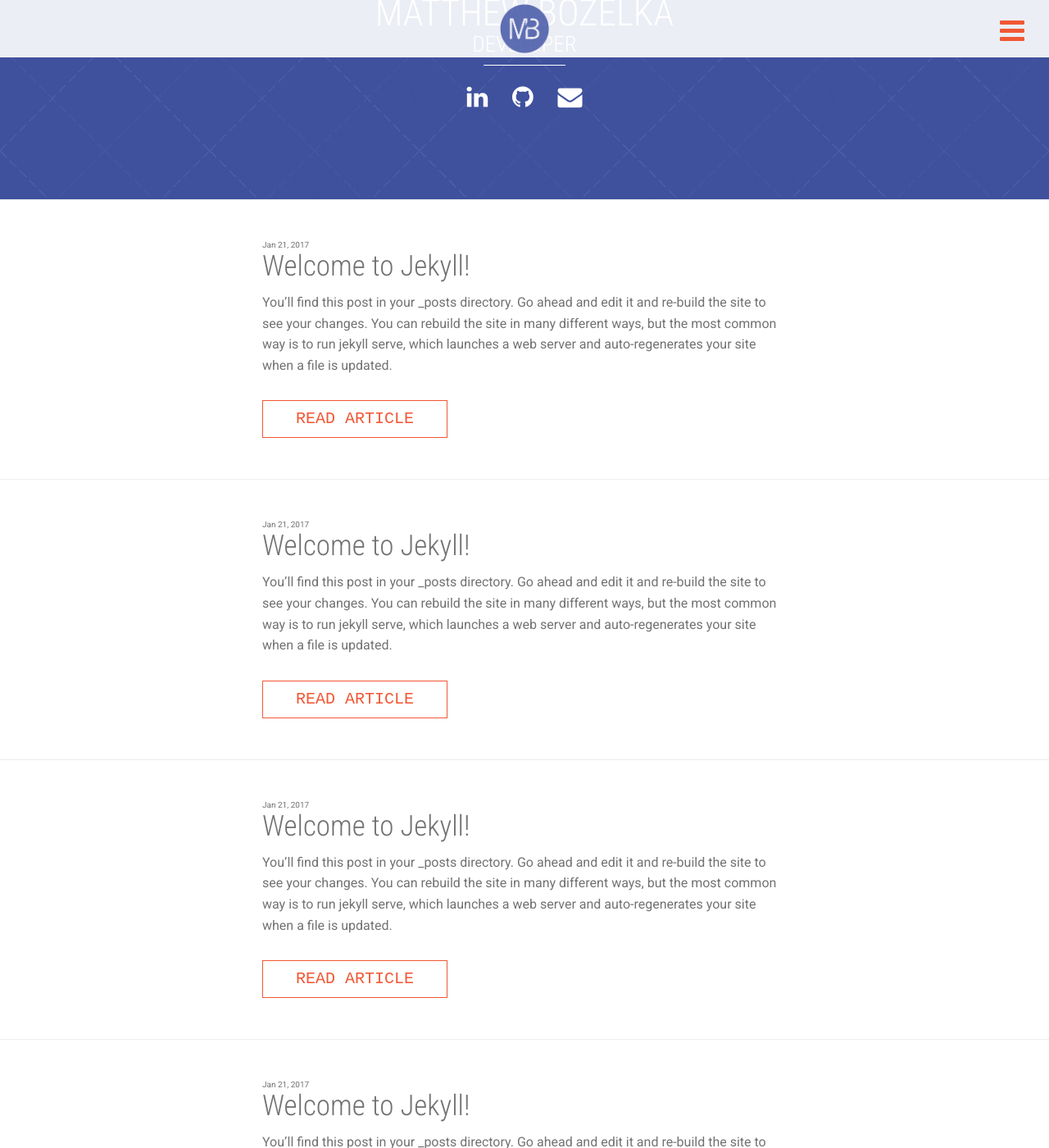
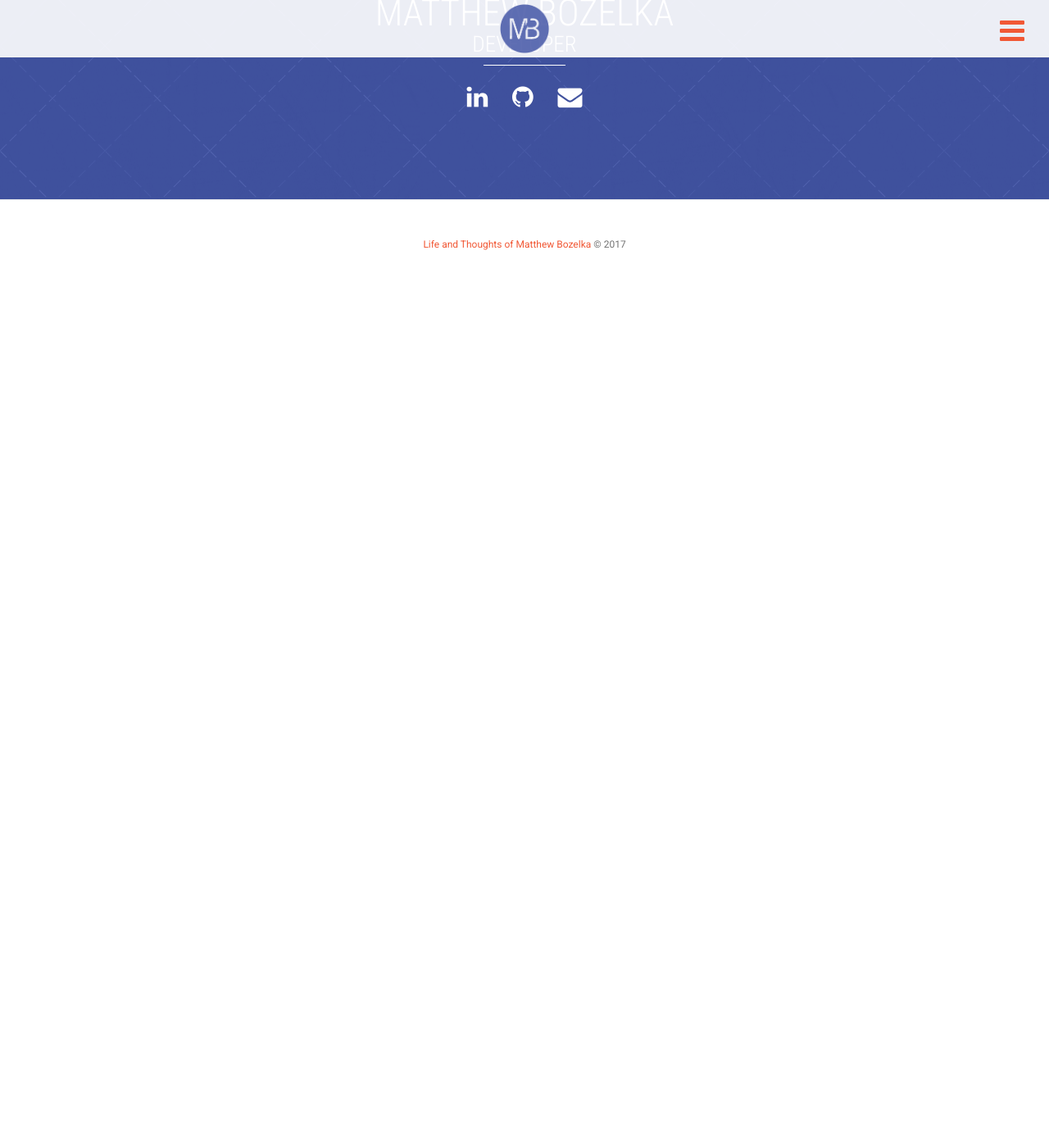
Before and after one commit to mbozelka/mbozelka.github.io, a Jekyll site: the page built from index.html, in a window 1280 px wide and 1400 px high, scrolled down 270 px. Shown: the whole window at 82% size. Built offline with Jekyll 4.4.1, drawn with Linux system fonts in a browser that asks for light colours; nearby versions of some CDN libraries; the list of posts is cut into pages by our own code; after the commit the page ends 900 px from its top, so only the background shows below that; some of the changed text lies outside the part shown.

Commit message:
Clean Up: Removing test files
Removing files used specifically for testing the look and functionality of the blog. Specifially removed test blog pages.

```diff
--- a/_posts/2017-01-20-post-1.markdown
+++ b/_posts/2017-01-20-post-1.markdown
@@ -5,6 +5,7 @@
 date:   2017-01-20 16:23:33 -0800
 categories: pro
 excerpt: This is an example of a post blurb
+published: false
 ---
 You’ll find this post in your `_posts` directory. Go ahead and edit it and re-build the site to see your changes. You can rebuild the site in many different ways, but the most common way is to run `jekyll serve`, which launches a web server and auto-regenerates your site when a file is updated.
 
--- a/_posts/2017-01-21-post-2.markdown
+++ /dev/null
@@ -1,26 +0,0 @@
----
-layout: post
-title:  "Welcome to Jekyll!"
-date:   2017-01-20 16:23:33 -0800
-categories: pro
-blurb: This is an example of a post blurb
----
-You’ll find this post in your `_posts` directory. Go ahead and edit it and re-build the site to see your changes. You can rebuild the site in many different ways, but the most common way is to run `jekyll serve`, which launches a web server and auto-regenerates your site when a file is updated.
-
-To add new posts, simply add a file in the `_posts` directory that follows the convention `YYYY-MM-DD-name-of-post.ext` and includes the necessary front matter. Take a look at the source for this post to get an idea about how it works.
-
-Jekyll also offers powerful support for code snippets:
-
-{% highlight ruby %}
-def print_hi(name)
-  puts "Hi, #{name}"
-end
-print_hi('Tom')
-#=> prints 'Hi, Tom' to STDOUT.
-{% endhighlight %}
-
-Check out the [Jekyll docs][jekyll-docs] for more info on how to get the most out of Jekyll. File all bugs/feature requests at [Jekyll’s GitHub repo][jekyll-gh]. If you have questions, you can ask them on [Jekyll Talk][jekyll-talk].
-
-[jekyll-docs]: http://jekyllrb.com/docs/home
-[jekyll-gh]:   https://github.com/jekyll/jekyll
-[jekyll-talk]: https://talk.jekyllrb.com/
--- a/_posts/2017-01-22-post-3.markdown
+++ /dev/null
@@ -1,26 +0,0 @@
----
-layout: post
-title:  "Welcome to Jekyll!"
-date:   2017-01-20 16:23:33 -0800
-categories: pro
-blurb: This is an example of a post blurb
----
-You’ll find this post in your `_posts` directory. Go ahead and edit it and re-build the site to see your changes. You can rebuild the site in many different ways, but the most common way is to run `jekyll serve`, which launches a web server and auto-regenerates your site when a file is updated.
-
-To add new posts, simply add a file in the `_posts` directory that follows the convention `YYYY-MM-DD-name-of-post.ext` and includes the necessary front matter. Take a look at the source for this post to get an idea about how it works.
-
-Jekyll also offers powerful support for code snippets:
-
-{% highlight ruby %}
-def print_hi(name)
-  puts "Hi, #{name}"
-end
-print_hi('Tom')
-#=> prints 'Hi, Tom' to STDOUT.
-{% endhighlight %}
-
-Check out the [Jekyll docs][jekyll-docs] for more info on how to get the most out of Jekyll. File all bugs/feature requests at [Jekyll’s GitHub repo][jekyll-gh]. If you have questions, you can ask them on [Jekyll Talk][jekyll-talk].
-
-[jekyll-docs]: http://jekyllrb.com/docs/home
-[jekyll-gh]:   https://github.com/jekyll/jekyll
-[jekyll-talk]: https://talk.jekyllrb.com/
--- a/_posts/2017-01-23-post-4.markdown
+++ /dev/null
@@ -1,26 +0,0 @@
----
-layout: post
-title:  "Welcome to Jekyll!"
-date:   2017-01-20 16:23:33 -0800
-categories: pro
-blurb: This is an example of a post blurb
----
-You’ll find this post in your `_posts` directory. Go ahead and edit it and re-build the site to see your changes. You can rebuild the site in many different ways, but the most common way is to run `jekyll serve`, which launches a web server and auto-regenerates your site when a file is updated.
-
-To add new posts, simply add a file in the `_posts` directory that follows the convention `YYYY-MM-DD-name-of-post.ext` and includes the necessary front matter. Take a look at the source for this post to get an idea about how it works.
-
-Jekyll also offers powerful support for code snippets:
-
-{% highlight ruby %}
-def print_hi(name)
-  puts "Hi, #{name}"
-end
-print_hi('Tom')
-#=> prints 'Hi, Tom' to STDOUT.
-{% endhighlight %}
-
-Check out the [Jekyll docs][jekyll-docs] for more info on how to get the most out of Jekyll. File all bugs/feature requests at [Jekyll’s GitHub repo][jekyll-gh]. If you have questions, you can ask them on [Jekyll Talk][jekyll-talk].
-
-[jekyll-docs]: http://jekyllrb.com/docs/home
-[jekyll-gh]:   https://github.com/jekyll/jekyll
-[jekyll-talk]: https://talk.jekyllrb.com/
--- a/_posts/2017-01-25-post-5.markdown
+++ /dev/null
@@ -1,26 +0,0 @@
----
-layout: post
-title:  "Welcome to Jekyll!"
-date:   2017-01-20 16:23:33 -0800
-categories: pro
-blurb: This is an example of a post blurb
----
-You’ll find this post in your `_posts` directory. Go ahead and edit it and re-build the site to see your changes. You can rebuild the site in many different ways, but the most common way is to run `jekyll serve`, which launches a web server and auto-regenerates your site when a file is updated.
-
-To add new posts, simply add a file in the `_posts` directory that follows the convention `YYYY-MM-DD-name-of-post.ext` and includes the necessary front matter. Take a look at the source for this post to get an idea about how it works.
-
-Jekyll also offers powerful support for code snippets:
-
-{% highlight ruby %}
-def print_hi(name)
-  puts "Hi, #{name}"
-end
-print_hi('Tom')
-#=> prints 'Hi, Tom' to STDOUT.
-{% endhighlight %}
-
-Check out the [Jekyll docs][jekyll-docs] for more info on how to get the most out of Jekyll. File all bugs/feature requests at [Jekyll’s GitHub repo][jekyll-gh]. If you have questions, you can ask them on [Jekyll Talk][jekyll-talk].
-
-[jekyll-docs]: http://jekyllrb.com/docs/home
-[jekyll-gh]:   https://github.com/jekyll/jekyll
-[jekyll-talk]: https://talk.jekyllrb.com/
```
